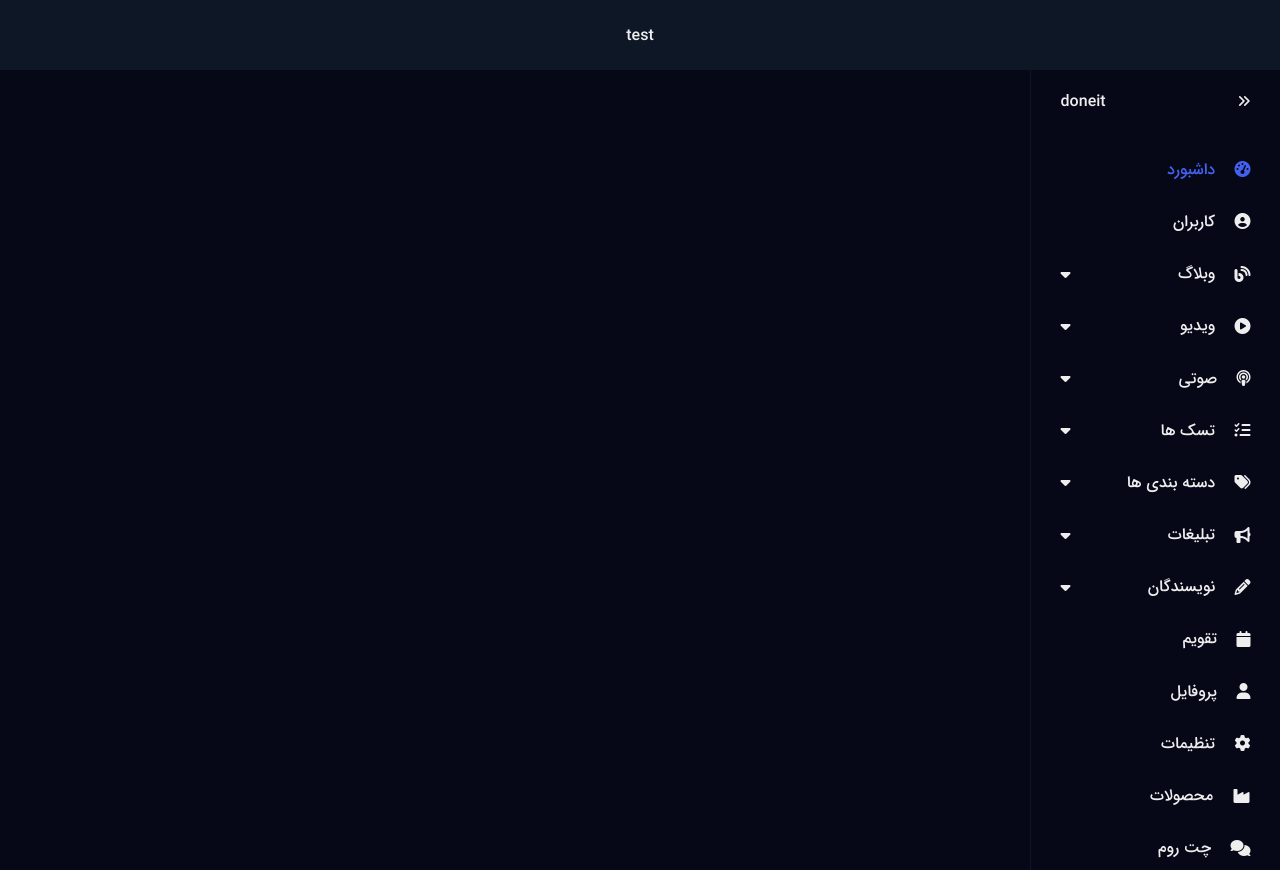
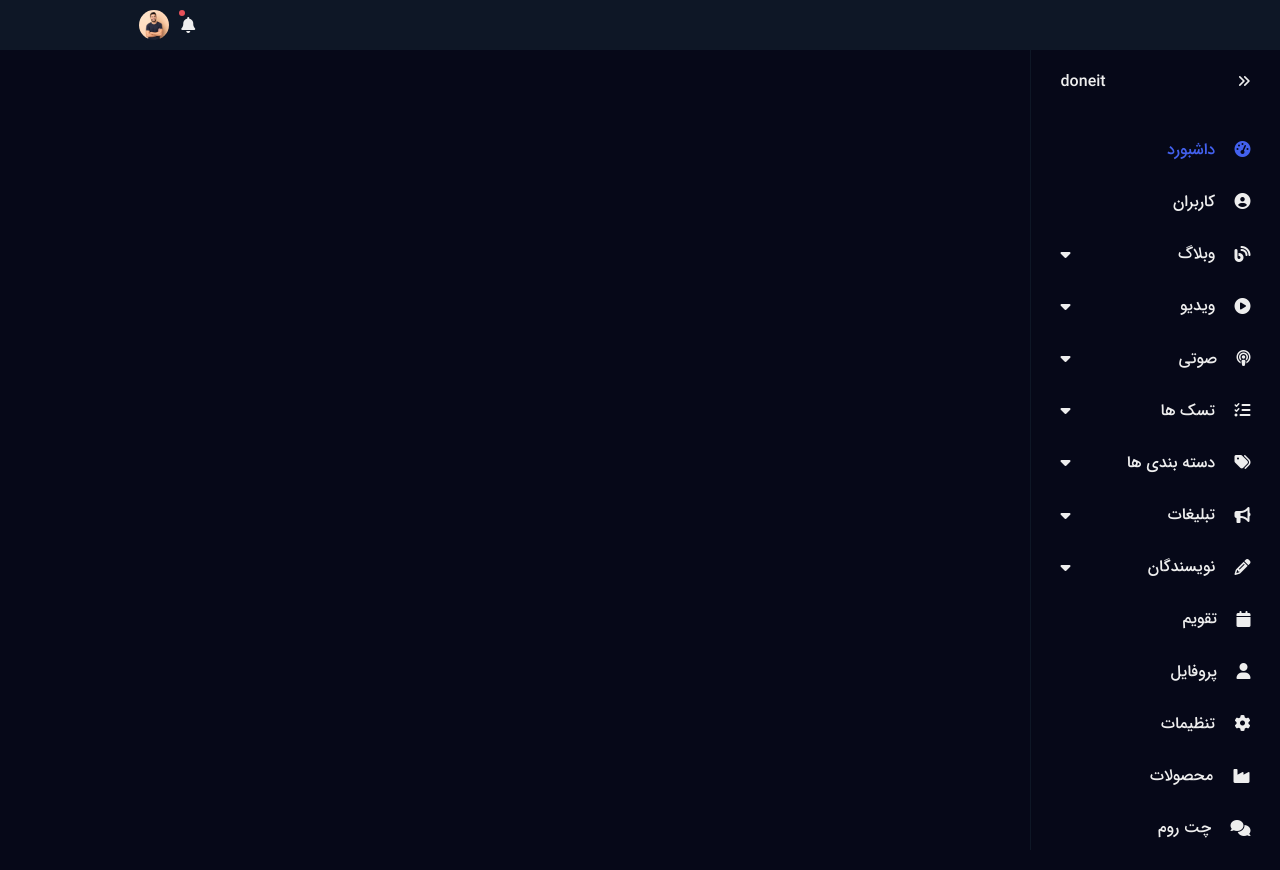
Before and after one commit to behnamhamidi1991/fa-admin-dashboard, a plain HTML site: page index.html in a window 1280 px wide. Drawn offline with nearby package versions, Linux system fonts and the light colour scheme.

Commit message:
Add the bell icon

```diff
--- a/assets/css/style.css
+++ b/assets/css/style.css
@@ -76,19 +76,48 @@
   src: url("../fonts/fanum-ultra-light.ttf");
 }
 
-body.dark {
+body {
   font-family: "iranSans";
   background-color: var(--bg-color);
   color: var(--primary-text);
 }
-header {
-  height: 70px;
-  padding: 1em 10%;
+.header {
+  height: 50px;
+  padding: 1em 9%;
+  display: flex;
+  justify-content: flex-end;
+  align-items: center;
+  background-color: var(--primary-color);
+}
+
+.header .header-menu {
   display: flex;
   justify-content: center;
   align-items: center;
-  background-color: var(--primary-color);
+  gap: 12px;
 }
+
+.header .header-menu .header-profile-img button {
+  background-color: transparent;
+  border: none;
+  cursor: pointer;
+  display: flex;
+  justify-content: center;
+  align-items: center;
+}
+
+.header .header-menu .header-profile-img img {
+  width: 30px;
+  border-radius: 50%;
+}
+
+.header .header-menu .header-notification {
+  display: flex;
+  justify-content: center;
+  align-items: center;
+}
+
+/* BODY */
 
 #dashboard {
   min-height: 100vh;
--- /dev/null
+++ b/assets/css/utilities.css
@@ -0,0 +1,95 @@
+* {
+  margin: 0;
+  padding: 0;
+  box-sizing: border-box;
+  text-decoration: none;
+  list-style: none;
+  scroll-behavior: smooth;
+}
+
+:root {
+  --bg-color: #060818;
+  --primary-color: #0e1726;
+  --primary-blue: #4361ee;
+  --primary-blue-dark: #2b48b6;
+  --primary-blue-light: #1664e2;
+  --secondary-blue: #152143;
+  --primary-sky: #2196f3;
+  --secondary-sky: #0b2f52;
+  --primary-green: #00ab55;
+  --secondary-green: #0c272b;
+  --primary-yellow: #e2a03f;
+  --secondary-yellow: #282625;
+  --primary-red: #e7515a;
+  --secondary-red: #2c1c2b;
+  --primary-purple: #805dca;
+  --secondary-purple: #1d1a3b;
+  --primary-gray: #3b3f5c;
+  --secondary-gray: #181e2e;
+  --secondary-text: #848ca8;
+  --primary-text: #eee;
+  --bg-light: #fff;
+  --light-hover: #f0f0f0;
+}
+@font-face {
+  font-family: "iranSans";
+  src: url("../fonts/irsans.ttf");
+}
+
+@font-face {
+  font-family: "iranSansBlack";
+  src: url("../fonts/irsans-black.ttf");
+}
+
+@font-face {
+  font-family: "iranSansBold";
+  src: url("../fonts/irsans-bold.ttf");
+}
+
+@font-face {
+  font-family: "iranSansLight";
+  src: url("../fonts/irsans-light.ttf");
+}
+
+@font-face {
+  font-family: "iranSansUltraLight";
+  src: url("../fonts/irsans-light.ttf");
+}
+
+@font-face {
+  font-family: "faNum";
+  src: url("../fonts/fanum.ttf");
+}
+
+@font-face {
+  font-family: "faNumBlack";
+  src: url("../fonts/fanum-black.ttf");
+}
+
+@font-face {
+  font-family: "faNumBold";
+  src: url("../fonts/fanum-bold.ttf");
+}
+
+@font-face {
+  font-family: "faNumLight";
+  src: url("../fonts/fanum-ultra-light.ttf");
+}
+
+.notification {
+  color: var(--primary-text);
+  display: flex;
+  justify-content: center;
+  align-items: center;
+  position: relative;
+}
+
+.notification span {
+  background-color: var(--primary-red);
+  width: 6px;
+  height: 6px;
+  border-radius: 50%;
+  position: absolute;
+  top: -7px;
+  left: -2px;
+}
--- a/index.html
+++ b/index.html
@@ -21,11 +21,35 @@
     <!-- CSS FILES -->
     <link rel="stylesheet" href="./assets/css/style.css" />
     <link rel="stylesheet" href="./assets/css/light.css" />
+    <link rel="stylesheet" href="./assets/css/utilities.css" />
 
     <title>پنل ادمین</title>
   </head>
   <body dir="rtl" class="dark">
-    <header>test</header>
+    <header class="header">
+      <div class="header-menu">
+        <div class="header-notifications">
+          <a href="#" class="notification">
+            <span></span>
+            <i class="fas fa-bell"></i>
+          </a>
+        </div>
+
+        <div class="header-profile-img">
+          <button>
+            <img src="./assets/images/user-male.jpg" width="30px" alt="" />
+          </button>
+        </div>
+
+        <div class="header-theme-btn">
+          <!-- SUN -->
+        </div>
+
+        <div class="header-visit-website-btn">
+          <!-- VISIT WEBSITE -->
+        </div>
+      </div>
+    </header>
 
     <div id="dashboard" class="dashboard">
       <nav id="sidebar">
```
Also changed, not shown: assets/images/user-female.jpg (added), assets/images/user-male.jpg (added).
